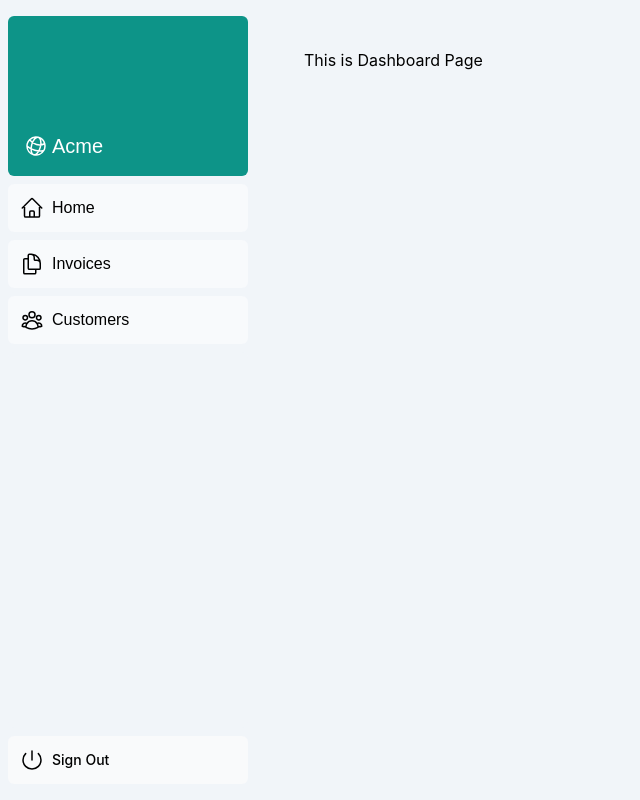
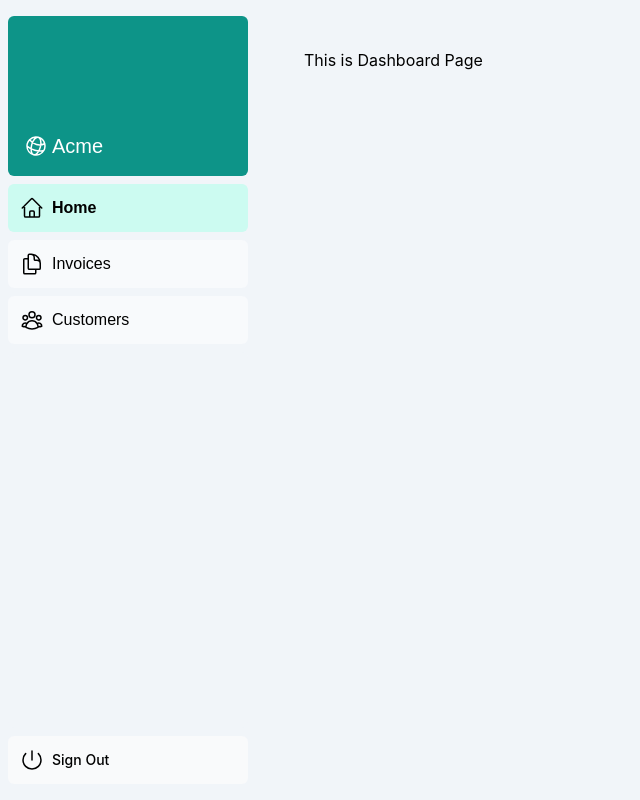
Before and after one commit to andberry/poc-dashboard-nextjs, a Next.js app: page /dashboard in a window 1280 px wide. Shown: the whole page, without its empty margins (0-640 px from the left). Built offline with nearby package versions, Linux system fonts and the light colour scheme.

Commit message:
Working on active link using usePathname

```diff
--- a/app/ui/dashboard/nav-links.tsx
+++ b/app/ui/dashboard/nav-links.tsx
@@ -1,8 +1,13 @@
+'use client';
+
 import {
   UserGroupIcon,
   HomeIcon,
   DocumentDuplicateIcon,
 } from '@heroicons/react/24/outline';
+import clsx from 'clsx';
+import Link from 'next/link';
+import { usePathname } from 'next/navigation';
 
 // Map of links to display in the side navigation.
 // Depending on the size of the application, this would be stored in a database.
@@ -17,19 +22,22 @@ const links = [
 ];
 
 export default function NavLinks() {
+  const currentPathname = usePathname()
   return (
     <>
       {links.map((link) => {
         const LinkIcon = link.icon;
         return (
-          <a
+          <Link
             key={link.name}
             href={link.href}
-            className="font-sg flex h-[48px] grow items-center justify-center gap-2 rounded-md bg-slate-50 p-3 text-md hover:bg-teal-600 hover:text-white md:flex-none md:justify-start md:p-2 md:px-3"
+            className={clsx("font-sg flex h-[48px] grow items-center justify-center gap-2 rounded-md bg-slate-50 p-3 text-md hover:bg-teal-600 hover:text-white md:flex-none md:justify-start md:p-2 md:px-3",
+              {'font-bold bg-teal-100': currentPathname === link.href}
+            )}
           >
             <LinkIcon className="w-6" />
             <p className="hidden md:block">{link.name}</p>
-          </a>
+          </Link>
         );
       })}
     </>
```
